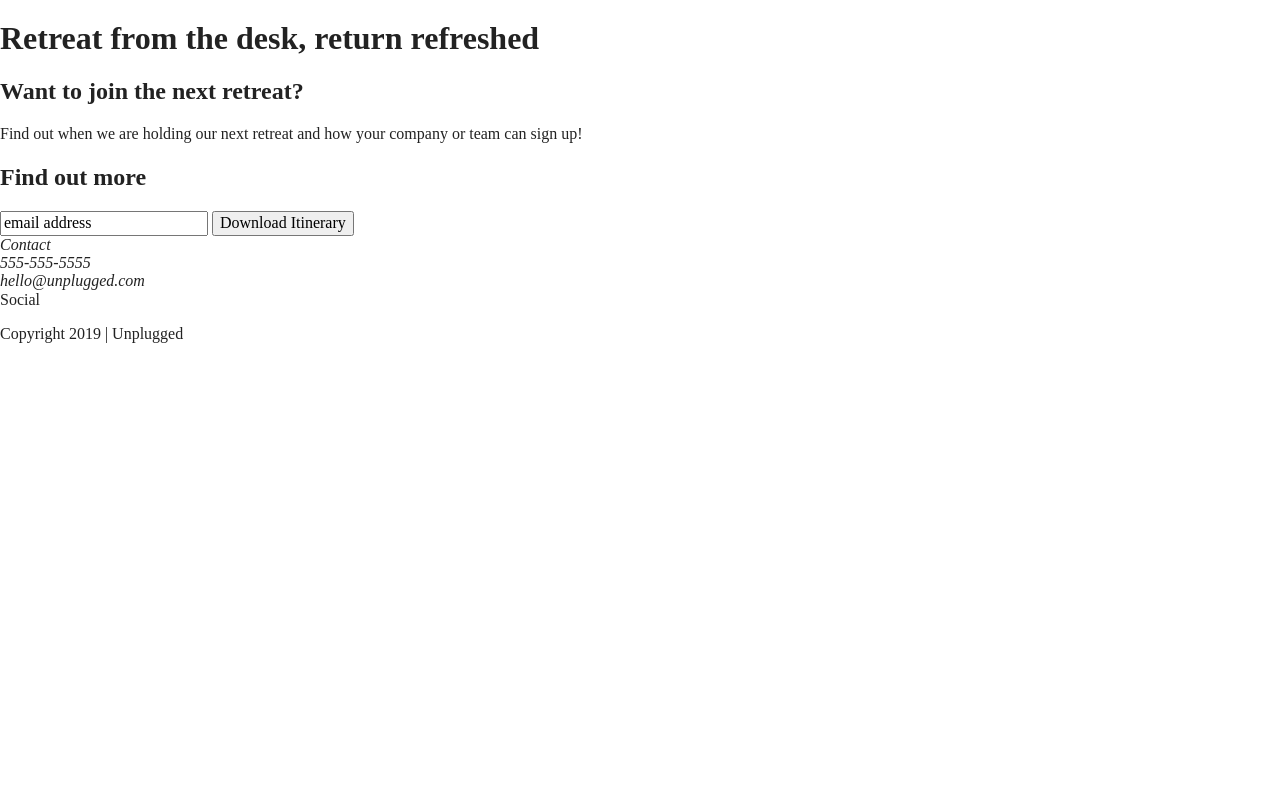
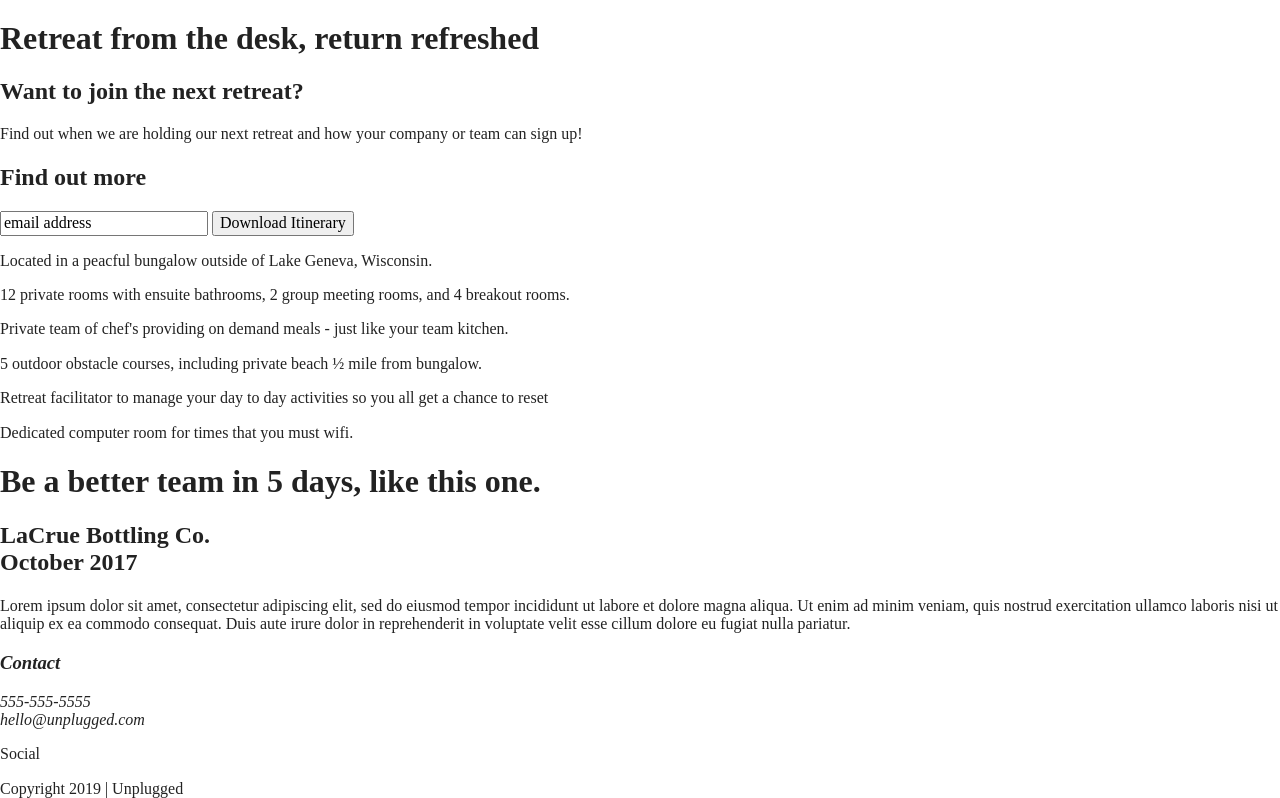
Before and after one commit to Jared-P-111/unplugged-retreat, a website built with Parcel: page index.html in a window 1280 px wide. Shown: the part 74-872 px from the top of the page. Before the commit the page ends 800 px from the top, so only its background shows below. Built offline with nearby package versions, Linux system fonts and the light colour scheme.

Commit message:
Added more Html elements to fill pages base content

```diff
--- a/index.html
+++ b/index.html
@@ -40,6 +40,7 @@
     <section class="hero-section">
       <h1>Retreat from the desk, return refreshed</h1>
     </section>
+
     <aside>
       <div class="news-letter-container">
         <div class="news-header">
@@ -53,12 +54,62 @@
         </div>
       </div>
     </aside>
+
+    <section class="features">
+      <div class="content-wrapper">
+        <article>
+          <p class="fontawesome-icon"></p>
+          <p class="features-item-description">Located in a peacful bungalow outside of Lake Geneva, Wisconsin.</p>
+        </article>
+
+        <article>
+          <p class="fontawesome-icon"></p>
+          <p class="features-item-description">12 private rooms with ensuite bathrooms, 2 group meeting rooms, and 4 breakout rooms.</p>
+        </article>
+
+        <article>
+          <p class="fontawesome-icon"></p>
+          <p class="features-item-description">Private team of chef's providing on demand meals - just like your team kitchen.</p>
+        </article>
+
+        <article>
+          <p class="fontawesome-icon"></p>
+          <p class="features-item-description">5 outdoor obstacle courses, including private beach ½ mile from bungalow.</p>
+        </article>
+
+        <article>
+          <p class="fontawesome-icon"></p>
+          <p class="features-item-description">Retreat facilitator to manage your day to day activities so you all get a chance to reset</p>
+        </article>
+
+        <article>
+          <p class="fontawesome-icon"></p>
+          <p class="features-item-description">Dedicated computer room for times that you must wifi.</p>
+        </article>
+      </div>
+    </section>
+
+    <section class="reviews">
+      <div class="content-wrapper">
+        <h1>Be a better team in 5 days, like this one.</h1>
+        <h2>LaCrue Bottling Co.<br>October 2017</h2>
+        <p>Lorem ipsum dolor sit amet, consectetur adipiscing elit, sed do eiusmod tempor incididunt ut
+          labore et dolore magna aliqua. Ut enim ad minim veniam, quis nostrud exercitation ullamco
+          laboris nisi ut aliquip ex ea commodo consequat. Duis aute irure dolor in reprehenderit
+          in voluptate velit esse cillum dolore eu fugiat nulla pariatur.
+        </p>
+      </div>
+    </section>
+
   </main> <!-- main wrapper -->
 
   <footer>
     <div class="content-wrapper">
       <div class="footer-content">
-        <address class="contact">Contact<br>555-555-5555<br>hello@unplugged.com</address>
+        <address class="contact">
+          <h3>Contact</h3>
+          <p>555-555-5555<br>hello@unplugged.com</p>
+        </address>
         <div class="social">Social
           <div class="social-icons">
             <p><a href="https://www.facebook.com" target="_blank"></a></p>
```
